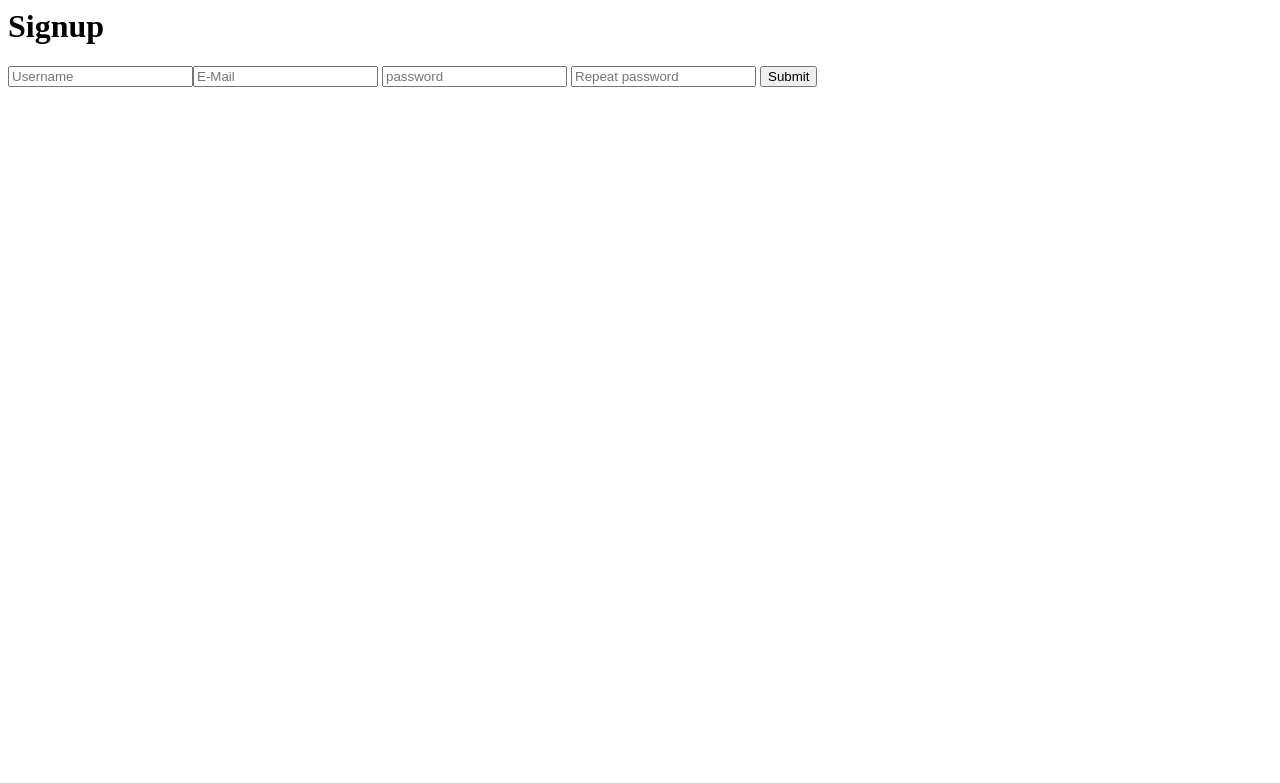
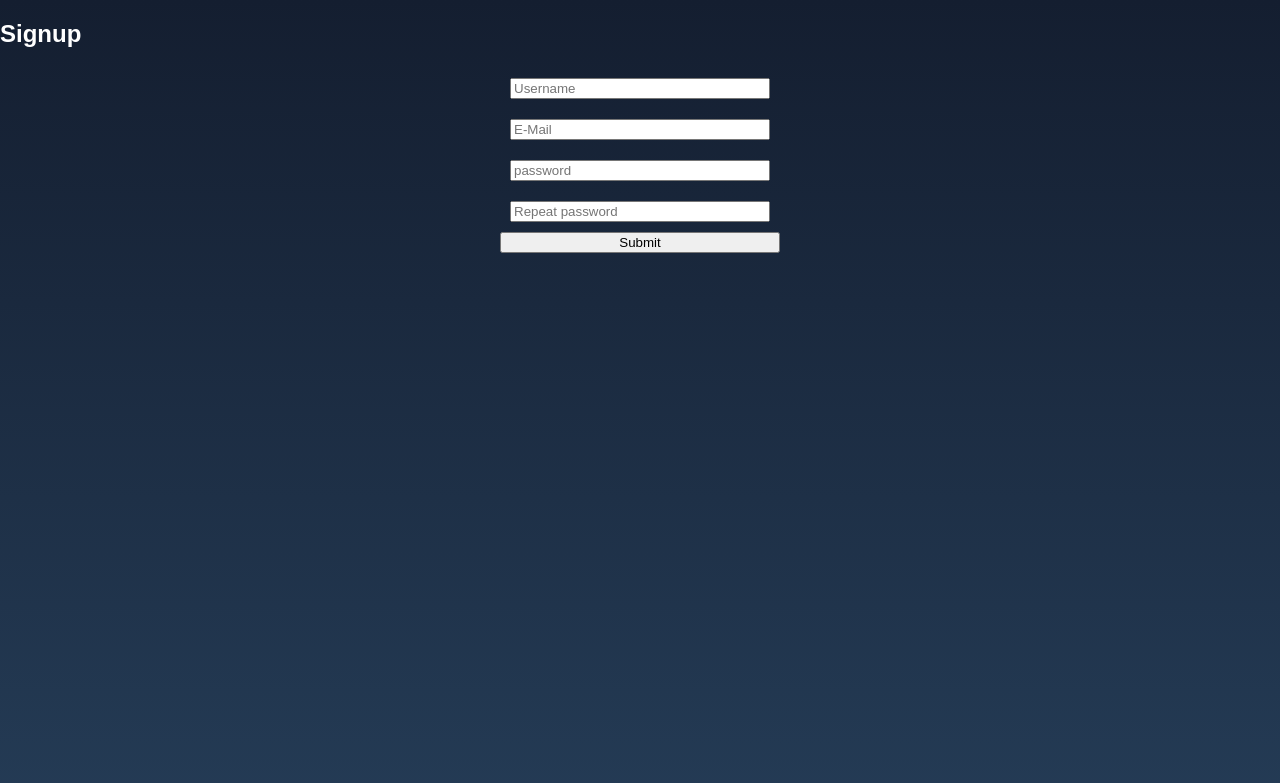
Before and after one commit to w1pee/Zombierush, a PHP site: page /signup.php in a window 1280 px wide. Shown: the top 783 px of the page. Run offline with PHP 8.4, Linux system fonts and the light colour scheme.

Commit message:
new style

```diff
--- a/signup.php
+++ b/signup.php
@@ -1,5 +1,15 @@
+<!DOCTYPE html>
+<html lang="en">
+<head>
+    <meta charset="UTF-8">
+    <meta name="viewport" content="width=device-width, initial-scale=1.0">
+    <title>Document</title>
+    <link rel="stylesheet" href="style.css">
+    <link rel="stylesheet" href="style3.css">
+</head>
+<body>
 <main>
-    <h1>Signup</h1>
+    <h2>Signup</h2>
         <?php
             //Error messages
             if(isset($_GET['error'])){
@@ -54,3 +64,5 @@
         <button type="submit" name="signup-submit">Submit</button>
     </form>
 </main>
+</body>
+</html>
--- /dev/null
+++ b/style3.css
@@ -0,0 +1,19 @@
+h2{
+    color: white;
+}
+
+body{
+    display: flex;
+    flex-direction: column;
+    justify-content:space-between;
+}
+
+form{
+    display: flex;
+    flex-direction: column;
+    padding-left: 500px;
+    padding-right: 500px;
+}
+input{
+    margin: 10px;
+}
```
